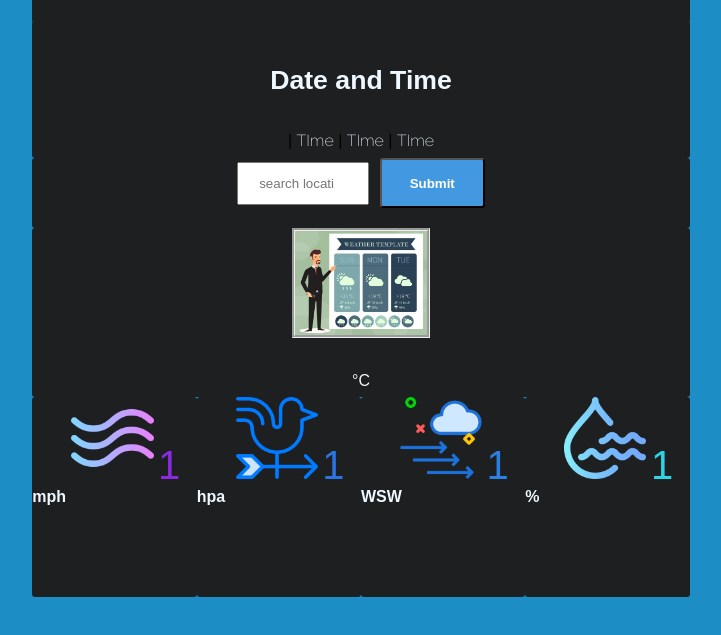
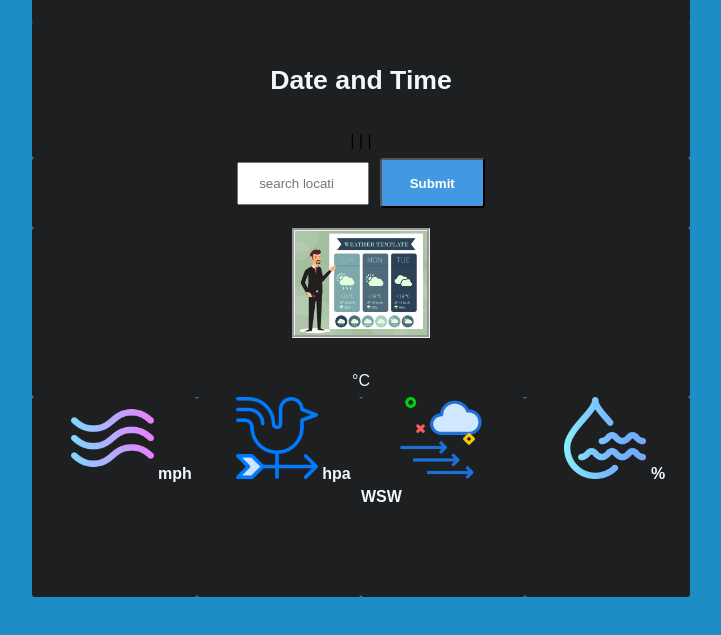
Before and after one commit to dejavxtrem/WeatherApp, a plain HTML site: page index.html in a window 1280 px wide. Shown: the part 75-710 px from the top of the page, without its empty margins (279-1000 px from the left). Drawn offline with nearby package versions, Linux system fonts and the light colour scheme; a web font is replaced by a local one.

Commit message:
completed edit

```diff
--- a/index.html
+++ b/index.html
@@ -33,7 +33,7 @@
                 <!--Date and time div-->
                 <div class="timedisplay">
                     <h4>Date and Time</h4>
-                    <span class="" id="date"></span> | <span class="" id="Timezonename">TIme</span> | <span class="" id="TimeId">TIme</span> | <span class="time" id="Time">TIme</span>
+                    <span class="" id="date"></span> | <span class="" id="Timezonename"></span> | <span class="" id="TimeId"></span> | <span class="time" id="Time"></span>
 
                 </div>
 
@@ -63,24 +63,24 @@
                         <!----wind-->
                         <div class="grid-item" id="wind">
                             <img src="image/wind2.png" alt="Wind">
-                            <span class="windspeedstatus">1</span>
+                            <span class="windspeedstatus"></span>
                             <span class="windsstatus">mph</span>
                             </div>
                             <!--pressure-->
                         <div class="grid-item" id="pressure">
                             <img src="image/vane.png" alt="pressure">
-                            <span class="windpressurestatus">1</span>
+                            <span class="windpressurestatus"></span>
                             <span class="pressurestatus">hpa</span>
                         </div>
                             <!--winddirection-->
                         <div class="grid-item" id="direction">
                             <img src="image/climate.png" alt="pressure">
-                            <span class="directionclimatestatus">1</span>
+                            <span class="directionclimatestatus"></span>
                             <span class="directionstatus">WSW</span>
                         </div>
                         <div class="grid-item" id="humidity">
                             <img src="image/humidity.png" alt="pressure">
-                            <span class="humidityclimatestatus">1</span>
+                            <span class="humidityclimatestatus"></span>
                             <span class="directionstatus">%</span>
                             </div>
                     </div>
```
